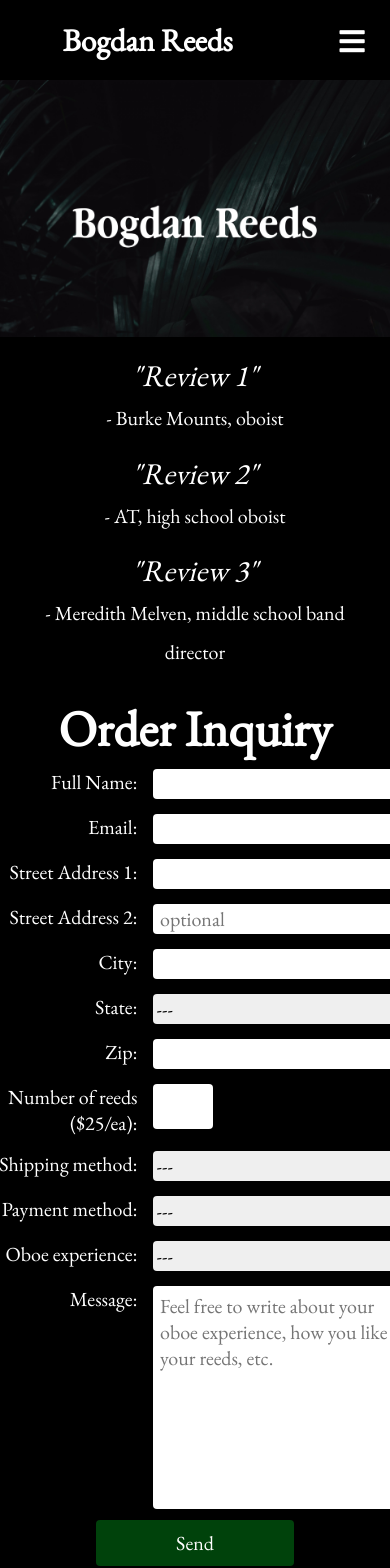
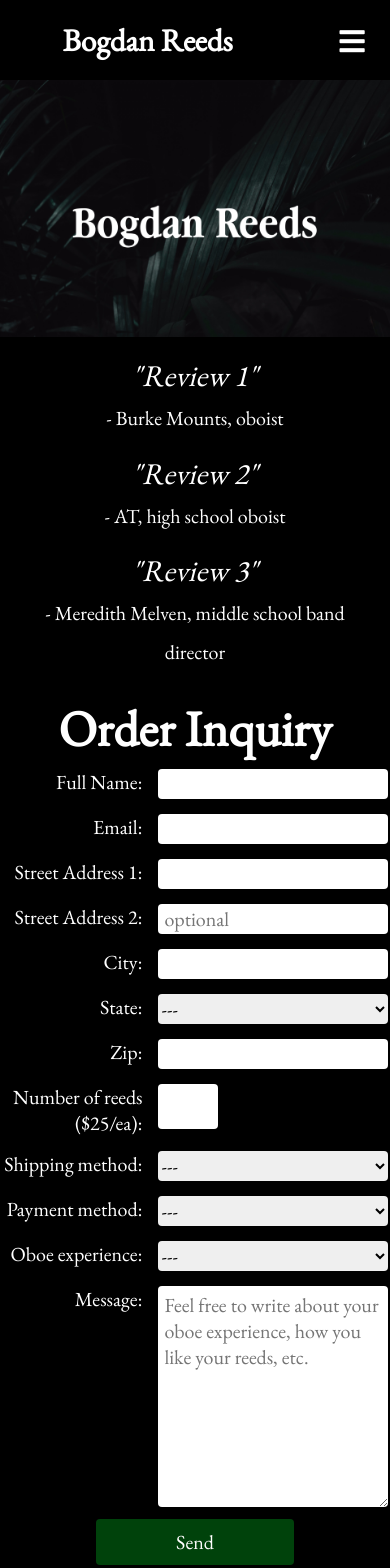
Before and after one commit to clairebogdan/bogdanreeds_website, a React (Create React App) app: page / in a window 390 px wide. Shown: the top 1568 px of the page. Built offline with nearby package versions, Linux system fonts and the light colour scheme.

Commit message:
adjustments made to mobile site

```diff
--- a/src/components/styles/About.css
+++ b/src/components/styles/About.css
@@ -35,7 +35,10 @@
 
 @media screen and (max-width: 700px) {
     .picture {
+        margin-top: 80px;
         width: 200px;
         height: 200px;
     }
+
+
 }
--- a/src/components/styles/OrderForm.css
+++ b/src/components/styles/OrderForm.css
@@ -83,7 +83,7 @@ label {
 @media screen and (max-width: 800px) {
 
     .order-form {
-        grid-template-columns: 150px 250px;
+        grid-template-columns: 140px 230px;
         font-size: 20px;
 
     }
```
